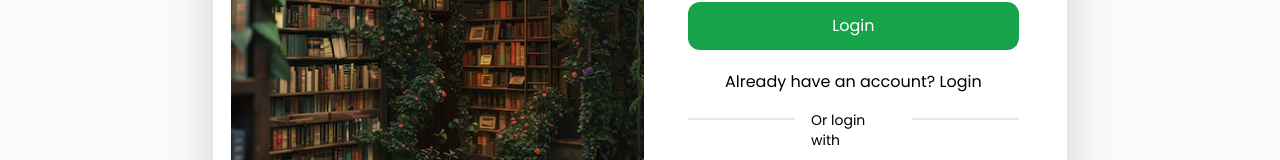
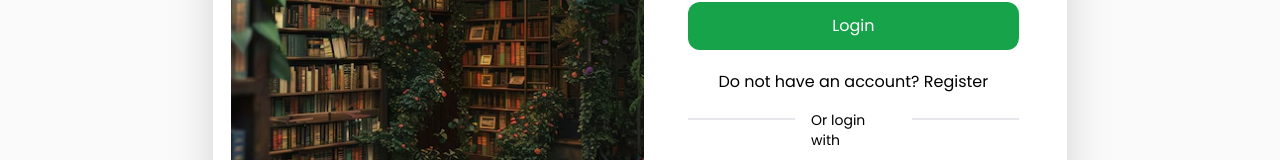
Before and after one commit to mr2space/decipher, a React (Vite) app in the folder frontend/: page /auth/login in a window 1280 px wide. Shown: the part 409-569 px from the top of the page. Built offline with nearby package versions, Linux system fonts and the light colour scheme; a web font is replaced by a local one.

Commit message:
some more changes in login page

```diff
--- a/frontend/src/pages/Auth/Login.jsx
+++ b/frontend/src/pages/Auth/Login.jsx
@@ -108,8 +108,8 @@ const Login = () => {
                             </div>
                         </form>
                         <p className="text-black text-center my-2 mb-4">
-                            Already have an account?{" "}
-                            <Link to={URL.LOGIN_URL}>Login</Link>
+                            Do not have an account?{" "}
+                            <Link to={URL.SIGNUP_URL}>Register</Link>
                         </p>
                         <div className="flex">
                             <div className=" border-t-2 w-1/3 mt-2 mr-4"></div>
```
